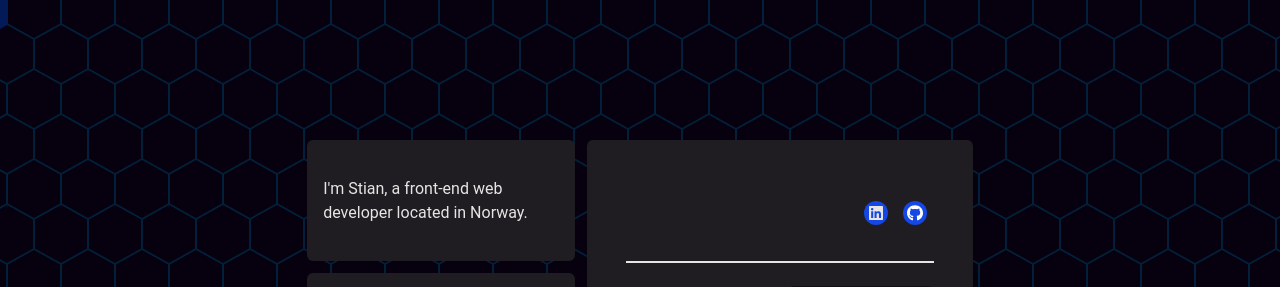
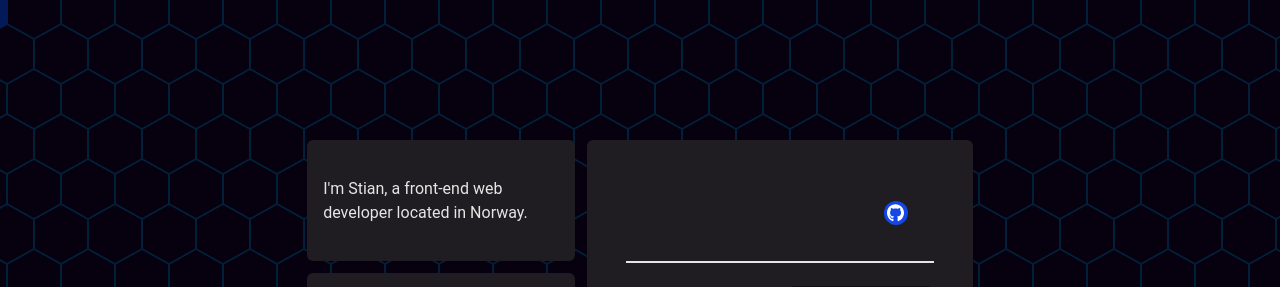
Before and after one commit to Stahelski/PortfolioPage, a Next.js app: page /NewHero in a window 1280 px wide. Shown: the top 287 px of the page. Built offline with nearby package versions, Linux system fonts and the light colour scheme.

Commit message:
update page

```diff
--- a/src/app/NewHero/page.jsx
+++ b/src/app/NewHero/page.jsx
@@ -27,11 +27,6 @@ export default function NewHero() {
     { src: "/tailwindcss-original.svg", alt: "Tailwind CSS" },
     { src: "/figma-original.svg", alt: "Figma" },
     { src: "/sqlite-original.svg", alt: "SQLite" },
-  ];
-
-  const socialIcons = [
-    { src: "/linkedin-brands-solid.svg", alt: "LinkedIn" },
-    { src: "/Github.svg", alt: "GitHub" },
   ];
 
   const lifestyle = [
@@ -115,16 +110,27 @@ export default function NewHero() {
             />
           </div>
 
-          {/* Social Icons */}
           <div className="row-start-2 col-start-8 col-end-10 flex justify-around items-center bg-[#1f1d22]">
-            {socialIcons.map((icon, index) => (
-              <div
-                key={index}
-                className="h-6 w-6 bg-blue-700 rounded-full flex justify-center items-center"
-              >
-                <img src={icon.src} alt={`${icon.alt} logo`} className="h-4" />
-              </div>
-            ))}
+            <p
+              className=" cursor-pointer h-6 w-6 bg-blue-700 rounded-full flex justify-center items-center transfor hover:scale-112 transition-transform duration-75"
+              href="https://github.com/Stahelski"
+              target="_blank"
+              rel="noopener noreferrer"
+            >
+              <img src="/Github.svg" alt="github logo" className="h-4.5"></img>
+            </p>
+            {/* <p
+              className="cursor-pointer h-6 w-6 bg-blue-700 rounded-full flex justify-center items-center"
+              href=""
+              target="_blank"
+              rel="noopener noreferrer"
+            >
+              <img
+                src="/linkedin-brands-solid.svg"
+                alt="linkedIn logo"
+                className="h-4.5"
+              ></img>
+            </p> */}
           </div>
 
           {/* Projects */}
```
